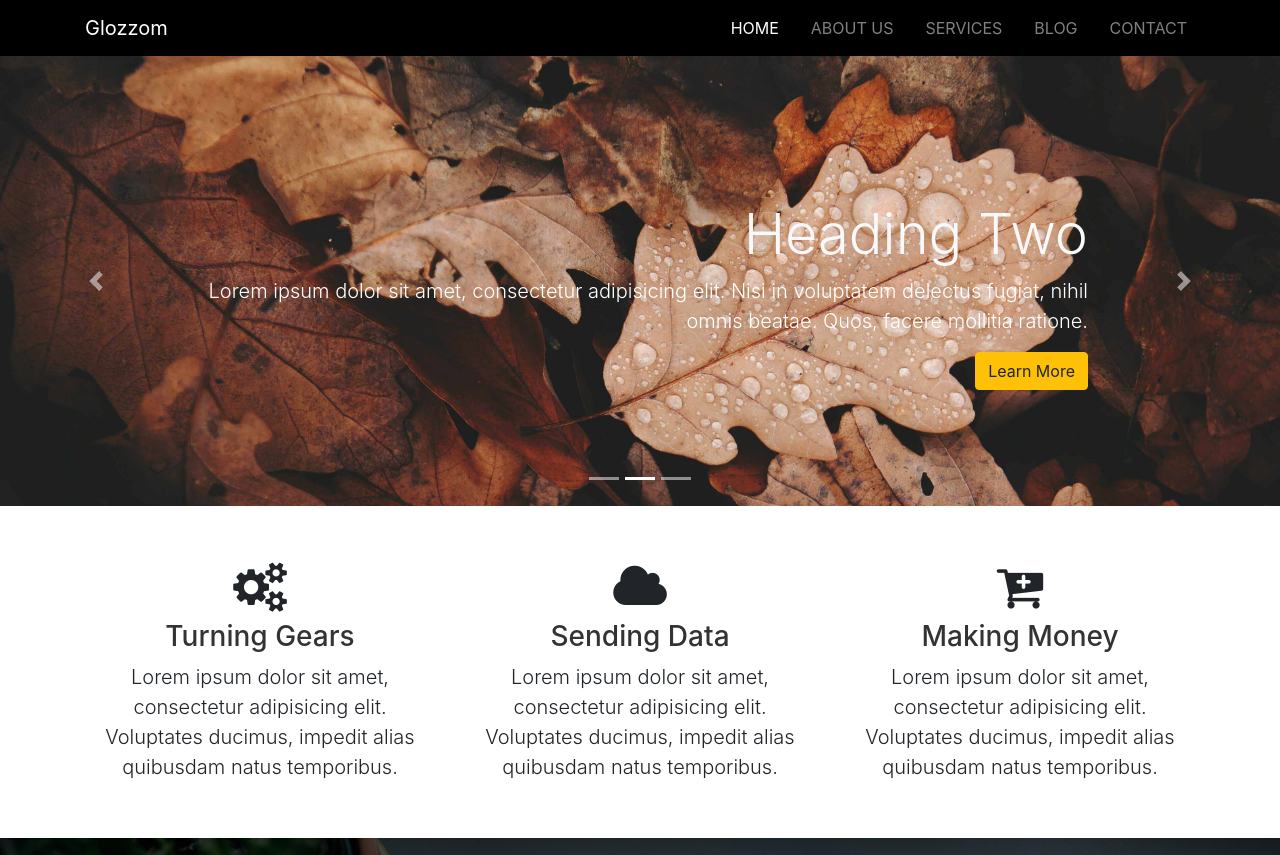
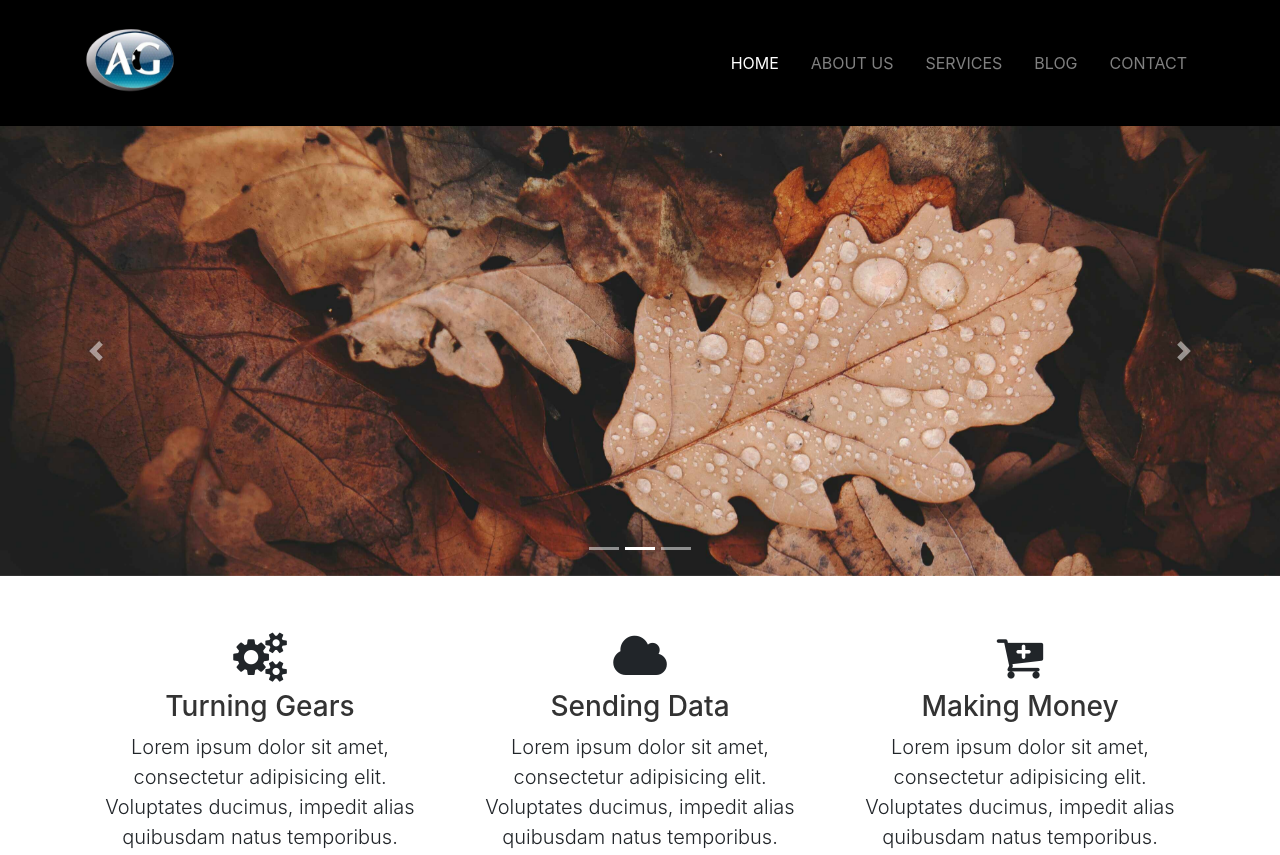
Before and after one commit to Zobayada/glozzom, a plain HTML site: page index.html in a window 1280 px wide. Shown: the top 855 px of the page. Drawn offline with nearby package versions, Linux system fonts and the light colour scheme.

Commit message:
change logo

```diff
--- a/index.html
+++ b/index.html
@@ -14,7 +14,7 @@
 <!-- Navigation -->
 <nav class="navbar navbar-dark navbar-expand-md" uk-sticky="top: 200; animation: uk-animation-slide-top; bottom: #sticky-on-scroll-up">
   <div class="container">
-    <a href="index.htm" class="navbar-brand">Glozzom</a>
+    <a href="index.htm" class="navbar-brand"><img style="height: 100px; width:90px; " src="./img/logoag.png" alt=""></a>
     <button class="navbar-toggler" data-toggle="collapse" data-target="#Nav">
       <span class="navbar-toggler-icon"></span>
     </button>
@@ -52,27 +52,21 @@
       <div class="carousel-item carousel-img-1 active">
         <div class="container">
           <div class="carousel-caption mb-3 pb-3 mb-sm-5 pb-sm-5">
-            <h2 class="display-4 text-light">Heading One</h2>
-            <p class="lead">Lorem ipsum dolor sit amet, consectetur adipisicing elit. Nisi in voluptatem delectus fugiat, nihil omnis beatae. Quos, facere mollitia ratione.</p>
-            <a href="#" class="btn btn-primary">Learn More</a>
+
           </div>
         </div>
       </div>
       <div class="carousel-item carousel-img-2">
         <div class="container">
           <div class="carousel-caption mb-3 pb-3 mb-sm-5 pb-sm-5 text-right">
-            <h2 class="display-4 text-light">Heading Two</h2>
-            <p class="lead">Lorem ipsum dolor sit amet, consectetur adipisicing elit. Nisi in voluptatem delectus fugiat, nihil omnis beatae. Quos, facere mollitia ratione.</p>
-            <a href="#" class="btn btn-warning">Learn More</a>
+
           </div>
         </div>
       </div>
       <div class="carousel-item carousel-img-3">
         <div class="container img-fluid">
           <div class="carousel-caption mb-3 pb-3 mb-sm-5 pb-sm-5 text-left">
-            <h2 class="display-4 text-light">Heading Three</h2>
-            <p class="lead">Lorem ipsum dolor sit amet, consectetur adipisicing elit. Nisi in voluptatem delectus fugiat, nihil omnis beatae. Quos, facere mollitia ratione.</p>
-            <a href="#" class="btn btn-danger">Learn More</a>
+
           </div>
         </div>
       </div>
```
Also changed, not shown: blog.html (+2 -2 lines), img/logoag.png (added).
